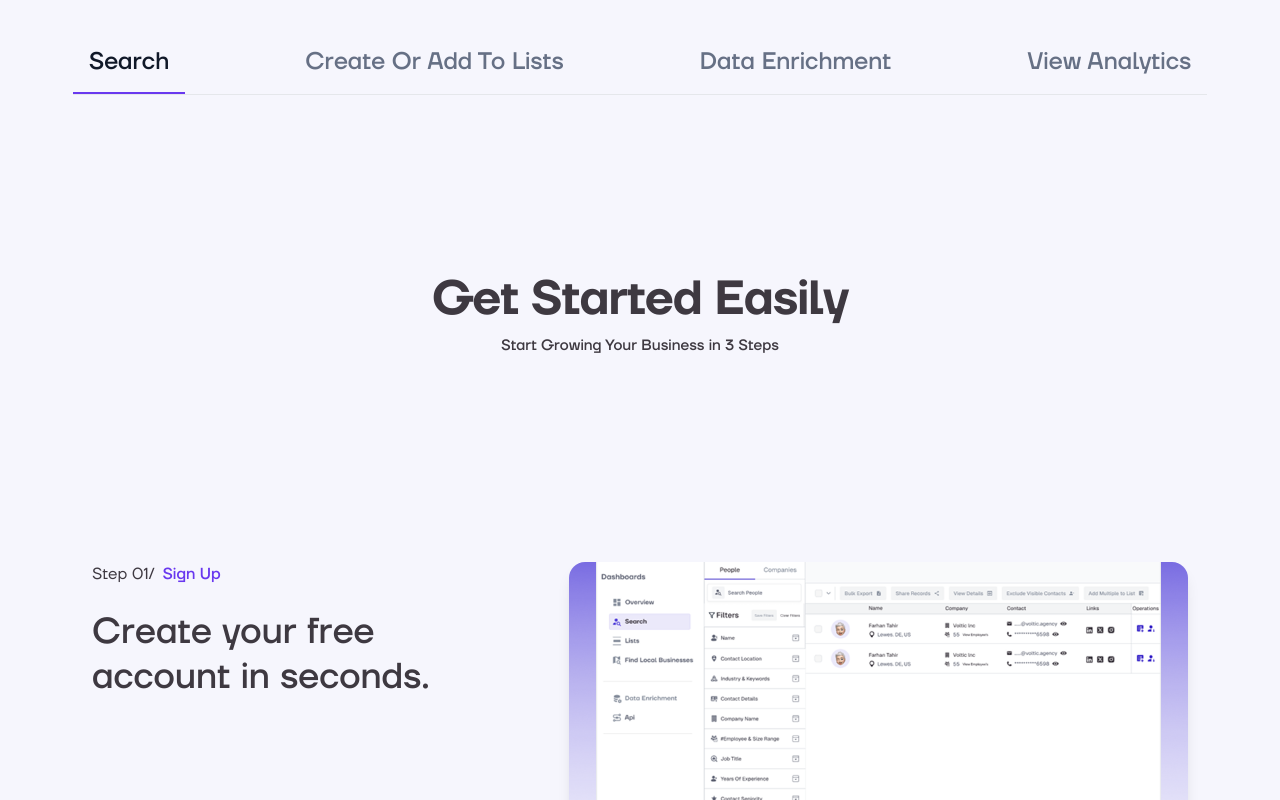
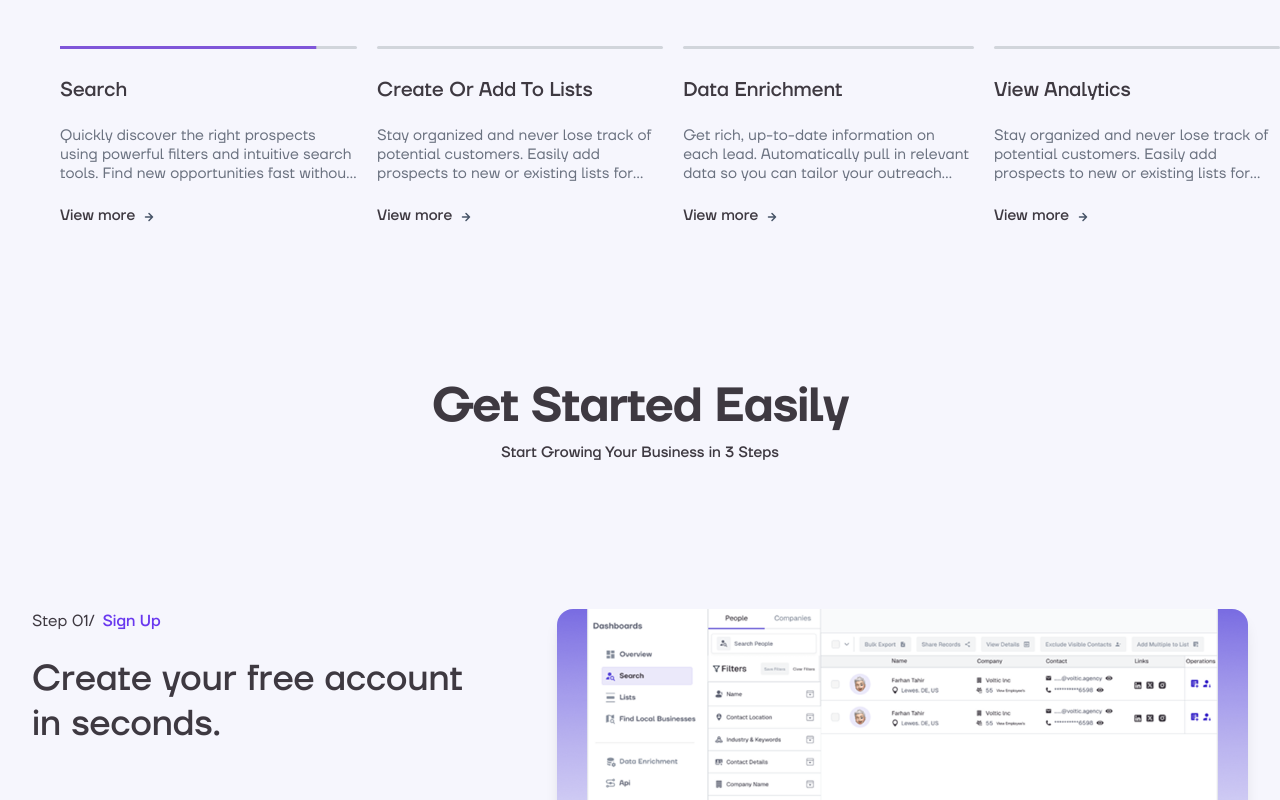
Before and after one commit to Saad59/Purifyx-landing, a Next.js app: page / in a window 1280 px wide. Shown: the part 4560-5360 px from the top of the page. Built offline with nearby package versions, Linux system fonts and the light colour scheme.

Commit message:
slides tab added

```diff
--- a/src/app/page.js
+++ b/src/app/page.js
@@ -18,24 +18,28 @@ export default function Home() {
       id: 1,
       title: "Search",
       src: "/Leads.png",
+      description: "Quickly discover the right prospects using powerful filters and intuitive search tools. Find new opportunities fast without wasting time.",
       alt: "Search Dashboard Interface",
     },
     {
       id: 2,
       title: "Create Or Add To Lists",
       src: "/HeroSection.svg",
+      description: "Stay organized and never lose track of potential customers. Easily add prospects to new or existing lists for targeted follow-ups.",
       alt: "Lists Dashboard Interface",
     },
     {
       id: 3,
       title: "Data Enrichment",
       src: "/Leads.png",
+      description: "Get rich, up-to-date information on each lead. Automatically pull in relevant data so you can tailor your outreach more effectively.",
       alt: "Data Enrichment Dashboard Interface",
     },
     {
       id: 4,
       title: "View Analytics",
       src: "/HeroSection.svg",
+      description: "Stay organized and never lose track of potential customers. Easily add prospects to new or existing lists for targeted follow-ups.",
       alt: "Analytics Dashboard Interface",
     },
   ]
--- a/src/components/homepage/Footer.jsx
+++ b/src/components/homepage/Footer.jsx
@@ -8,7 +8,7 @@ const Footer = () => {
     <footer className="w-full bg-white">
       <div className="flex flex-col max-w-[1300px] mx-auto">
         {/* Top Section */}
-        <div className="flex flex-col md:flex-row px-4 sm:px-6 py-8 sm:py-[60px] gap-8 md:gap-0">
+        <div className="flex flex-col md:flex-row px-4 md:px-6 xl:px-8 2xl:px-0 sm:py-[60px] gap-8 md:gap-0">
           {/* Left Side */}
           <div className="flex-1 flex flex-col gap-[30px]">
             <Link href="/" className="flex items-center">
--- a/src/components/homepage/GetStarted.jsx
+++ b/src/components/homepage/GetStarted.jsx
@@ -30,8 +30,8 @@ const steps = [
 // Reusable step component
 const StepCard = ({ step, number, title, description, imageAlt }) => (
   <div id={step} className="step-item sticky top-40 ">
-    <div className="step-content card-body px-6 md:px-8 2xl:px-0">
-      <div className="mx-auto max-w-[1300px] w-full p-8 md:p-[60px] bg-[#F6F6FD] rounded-lg">
+    <div className="step-content card-body px-4 md:px-6 xl:px-8 2xl:px-0">
+      <div className="mx-auto max-w-[1300px] w-full bg-[#F6F6FD] rounded-lg">
         <div className="flex flex-col md:flex-row gap-8 md:gap-16">
           <div className="w-full md:w-2/5">
             <div className="flex items-center gap-2 mb-6 text-nowrap">
--- a/src/components/homepage/Slides.jsx
+++ b/src/components/homepage/Slides.jsx
@@ -1,6 +1,6 @@
 "use client"
 
-import { useState, useEffect, useCallback } from "react"
+import { useState, useEffect, useCallback, useRef } from "react"
 import { motion, AnimatePresence } from "framer-motion"
 import Image from "next/image"
 import { cn } from "@/lib/utils"
@@ -20,11 +20,38 @@ function useWindowSize() {
   return size
 }
 
-export function DashboardCarousel({ images, autoPlayInterval = 8000 }) {
+export function DashboardCarousel({ images = [
+  {
+    title: "Search",
+    description: "Quick search through our vast and powerful leads and intuitive search tools. Find new opportunities fast without wasting time.",
+    src: "/Leads.png",
+    alt: "Search Interface"
+  },
+  {
+    title: "Create Or Add To Lists",
+    description: "Stay organized. Easily add prospects to new or existing lists for targeted follow-ups.",
+    src: "/Leads.png",
+    alt: "Lists Interface"
+  },
+  {
+    title: "Create Or Add To Lists",
+    description: "Stay organized. Easily add prospects to new or existing lists for targeted follow-ups.",
+    src: "/Leads.png",
+    alt: "Lists Interface"
+  },
+  {
+    title: "Data Enrichment",
+    description: "Get up-to-date information on each lead. Automatically pull in relevant data so you can make your outreach more effective.",
+    src: "//Leads.png",
+    alt: "Data Enrichment Interface"
+  }
+], autoPlayInterval = 8000 }) {
   const [currentIndex, setCurrentIndex] = useState(0)
   const [direction, setDirection] = useState(0)
   const { width } = useWindowSize()
   const [isScrolling, setIsScrolling] = useState(false)
+  const [progress, setProgress] = useState(0)
+  const tabsContainerRef = useRef(null)
 
   // Responsive size logic
   let centerSlideWidth = width - 80
@@ -43,7 +70,25 @@ export function DashboardCarousel({ images, autoPlayInterval = 8000 }) {
   const sideSlideScale = 0.9
   const sideSlideWidth = centerSlideWidth * sideSlideScale
 
+  // Add scroll into view effect when currentIndex changes
+  useEffect(() => {
+    if (tabsContainerRef.current) {
+      const container = tabsContainerRef.current;
+      const activeTab = container.querySelector(`[data-index="${currentIndex}"]`);
 
+      if (activeTab) {
+        const containerRect = container.getBoundingClientRect();
+        const tabRect = activeTab.getBoundingClientRect();
+
+        const scrollLeft = container.scrollLeft + tabRect.left - containerRect.left - (containerRect.width - tabRect.width) / 2;
+
+        container.scrollTo({
+          left: scrollLeft,
+          behavior: 'smooth'
+        });
+      }
+    }
+  }, [currentIndex]);
 
   const handleTabClick = async (targetIndex) => {
     if (targetIndex === currentIndex || isScrolling) return
@@ -72,11 +117,34 @@ export function DashboardCarousel({ images, autoPlayInterval = 8000 }) {
   }, [images.length])
 
   useEffect(() => {
-    const interval = setInterval(() => {
-      nextSlide()
-    }, autoPlayInterval)
-    return () => clearInterval(interval)
-  }, [nextSlide, autoPlayInterval])
+    setProgress(0)
+    const startTime = performance.now()
+    let animationFrameId
+
+    const animate = (currentTime) => {
+      const elapsed = currentTime - startTime
+      const newProgress = Math.min((elapsed / autoPlayInterval) * 100, 100)
+
+      setProgress(newProgress)
+
+      if (newProgress < 100) {
+        animationFrameId = requestAnimationFrame(animate)
+      } else {
+        nextSlide()
+      }
+    }
+
+    // Start the animation on the next frame to ensure proper initialization
+    requestAnimationFrame(() => {
+      animationFrameId = requestAnimationFrame(animate)
+    })
+
+    return () => {
+      if (animationFrameId) {
+        cancelAnimationFrame(animationFrameId)
+      }
+    }
+  }, [currentIndex, autoPlayInterval, nextSlide])
 
   // Calculate all slides positions for smoother transitions
   const getSlideProps = (index) => {
@@ -207,31 +275,52 @@ export function DashboardCarousel({ images, autoPlayInterval = 8000 }) {
           </div>
         </div>
 
+        {/* Tabs */}
+        <div className="mt-10 sm:mt-16 flex justify-center overflow-x-auto ml-5 md:ml-15 relative">
+          <div ref={tabsContainerRef} className="flex flex-nowrap gap-5 min-w-0 relative mx-auto overflow-x-auto scroll-smooth">
+            {images.map((image, index) => (
+              <div
+                key={index}
+                data-index={index}
+                className="flex flex-col gap-8 min-w-[280px] max-w-[403px] relative"
+              >
+                <div className="absolute top-0 left-0 right-0 h-[3px] rounded-md bg-[#D1D5DB]">
+                  {currentIndex === index && (
+                    <motion.div
+                      className="absolute top-0 left-0 h-full w-full bg-[#7F56D9] origin-left"
+                      initial={{ scaleX: 0 }}
+                      animate={{ scaleX: progress / 100 }}
+                      transition={{
+                        duration: 0,
+                        ease: "linear"
+                      }}
+                    />
+                  )}
+                </div>
+                <div
+                  className={cn(
+                    "flex flex-col items-start gap-6 pt-8 w-full cursor-pointer",
 
-        {/* Tabs */}
-        <div className="mt-10 sm:mt-16 flex justify-center overflow-x-auto pb-6 px-1 sm:px-6 md:px-8">
-          <div className="flex flex-nowrap gap-2 sm:gap-4 md:gap-6 lg:gap-8 xl:gap-[104px] border-b border-gray-200 min-w-0">
-            {images.map((image, index) => (
-              <button
-                key={index}
-                onClick={() => handleTabClick(index)}
-                className={cn(
-                  "text-[10px] sm:text-base md:text-lg lg:text-xl xl:text-2xl font-medium font-geist pb-3 sm:pb-4 relative sm:px-3 md:px-4 whitespace-nowrap transition-all duration-300",
-                  currentIndex === index ? "text-[#101828]" : "text-[#667085]"
-                )}
-                aria-current={currentIndex === index ? "true" : "false"}
-              >
-                {image.title}
-                <motion.div
-                  className="absolute bottom-0 left-0 right-0 h-0.5 bg-[#6938EF]"
-                  initial={false}
-                  animate={{
-                    opacity: currentIndex === index ? 1 : 0,
-                    scaleX: currentIndex === index ? 1 : 0,
-                  }}
-                  transition={{ duration: 0.3 }}
-                />
-              </button>
+                  )}
+                >
+                  <div onClick={() => handleTabClick(index)} className="w-full flex flex-col gap-6">
+                    <h3 className={cn(
+                      "text-[20px] font-medium leading-tight text-text-color"
+                    )}>
+                      {image.title}
+                    </h3>
+                    <p className="text-[15px] text-[#6B7280] font-normal leading-tight w-full whitespace-normal line-clamp-3">
+                      {image.description}
+                    </p>
+                  </div>
+                  <div className="flex items-center gap-2 text-[15px] text-text-color font-medium leading-tight">
+                    <span>View more</span>
+                    <svg width="12" height="12" viewBox="0 0 12 12" fill="none" xmlns="http://www.w3.org/2000/svg">
+                      <path d="M2.5 6H9.5M9.5 6L6 2.5M9.5 6L6 9.5" stroke="#475467" strokeWidth="1.5" strokeLinecap="round" strokeLinejoin="round"/>
+                    </svg>
+                  </div>
+                </div>
+              </div>
             ))}
           </div>
         </div>
```
